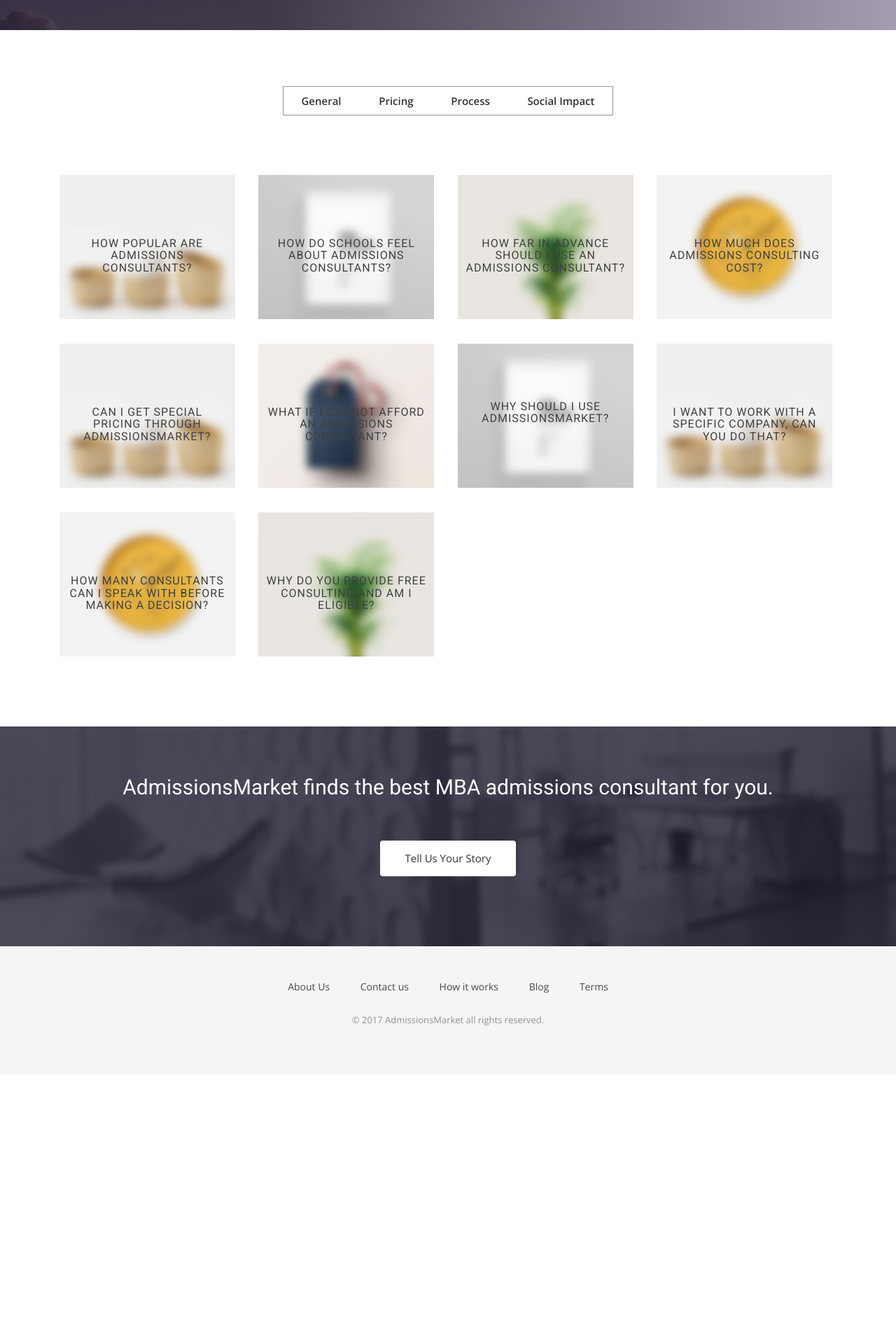
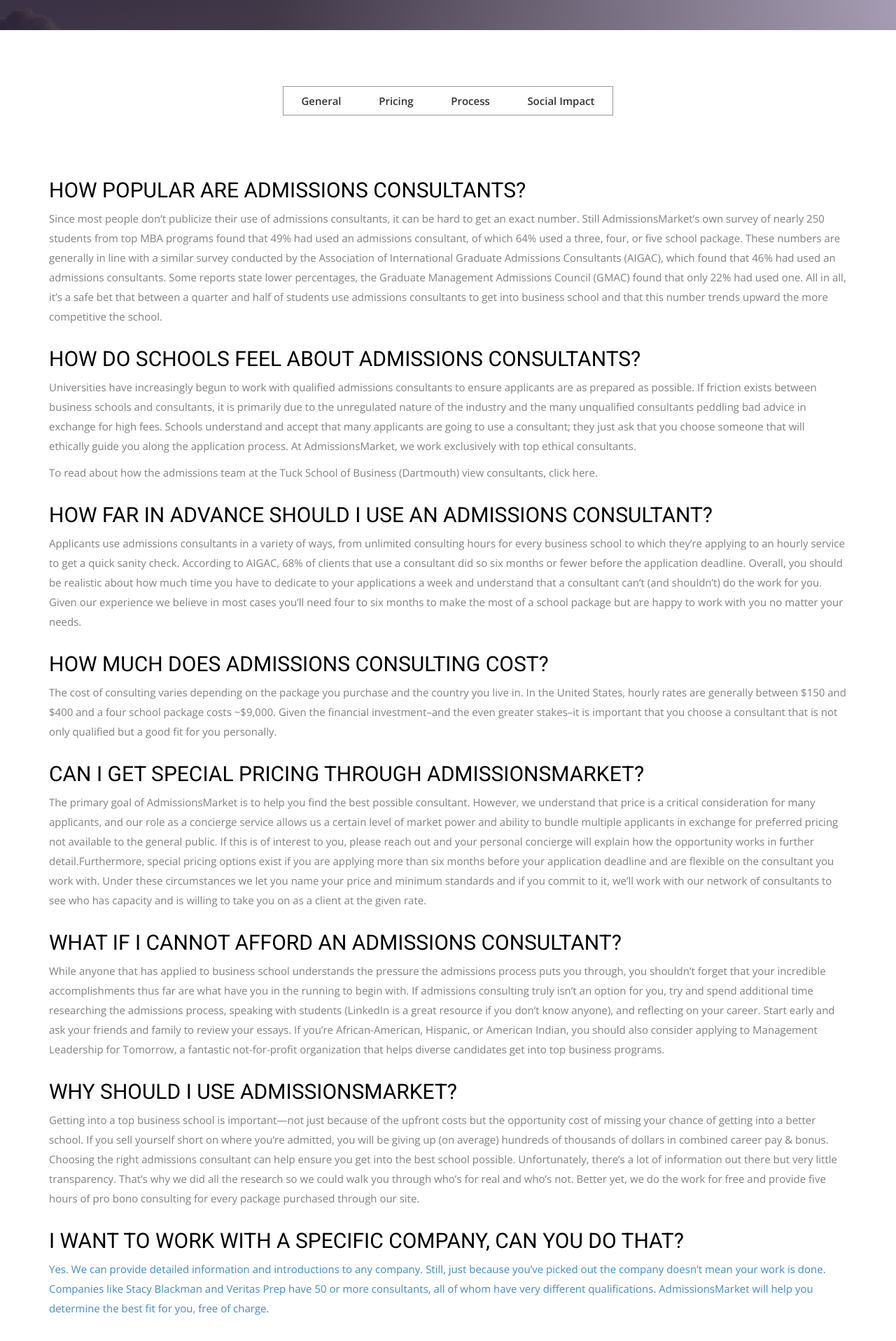
Before and after one commit to dsardi/Eric-Natelson.github.io, a Jekyll site: the page built from FAQ.html, in a window 1280 px wide. Shown: the part 379-2295 px from the top of the page at 70% size. Built offline with Jekyll 4.4.1, drawn with Linux system fonts in a browser that asks for light colours; nearby versions of some CDN libraries; some web fonts are replaced; before the commit the page ends 1914 px from its top, so only the background shows below that; some of the changed text lies outside the part shown.

Commit message:
Updated FAQ page with simple design

```diff
--- a/FAQ.html
+++ b/FAQ.html
@@ -31,169 +31,113 @@
                     <li class="filter" data-filter=".Social-Impact">Social Impact</li>
                 </ul>
               </div>
-              <div class="portfolio-contant">
                 <ul id="portfolio-contant-active">
                     <li class="mix General">
                       <a href="#">
-                        <img src="{{ site.baseurl }}/img/portfolio/work1.jpg" alt="">
                         <div class="overly">
                           <div class="position-center">
-                            <h2>HOW POPULAR ARE ADMISSIONS CONSULTANTS?</h2>
+                            <h2 style="color:black">HOW POPULAR ARE ADMISSIONS CONSULTANTS?</h2>
+                            <p style="color:grey">Since most people don’t publicize their use of admissions consultants, it can be hard to get an exact number. Still AdmissionsMarket’s own survey of nearly 250 students from top MBA programs found that 49% had used an admissions consultant, of which 64% used a three, four, or five school package. These numbers are generally in line with a similar survey conducted by the Association of International Graduate Admissions Consultants (AIGAC), which found that 46% had used an admissions consultants. Some reports state lower percentages, the Graduate Management Admissions Council (GMAC) found that only 22% had used one. All in all, it’s a safe bet that between a quarter and half of students use admissions consultants to get into business school and that this number trends upward the more competitive the school.</p>
                           </div>
                         </div>
                       </a>
                   </li>
                   <li class="mix General">
                     <a href="#">
-                      <img src="{{ site.baseurl }}/img/portfolio/work2.jpg" alt="">
                       <div class="overly">
                         <div class="position-center">
-                          <h2>HOW DO SCHOOLS FEEL ABOUT ADMISSIONS CONSULTANTS?</h2>
+                          <h2 style="color:black">HOW DO SCHOOLS FEEL ABOUT ADMISSIONS CONSULTANTS?</h2>
+                          <p style="color:grey">Universities have increasingly begun to work with qualified admissions consultants to ensure applicants are as prepared as possible. If friction exists between business schools and consultants, it is primarily due to the unregulated nature of the industry and the many unqualified consultants peddling bad advice in exchange for high fees. Schools understand and accept that many applicants are going to use a consultant; they just ask that you choose someone that will ethically guide you along the application process. At AdmissionsMarket, we work exclusively with top ethical consultants.</p><p style="color:grey">To read about how the admissions team at the Tuck School of Business (Dartmouth) view consultants, click here.</p>
                         </div>
                       </div>
                     </a>
                   </li>
                   <li class="mix General">
                     <a href="#">
-                      <img src="{{ site.baseurl }}/img/portfolio/work3.jpg" alt="">
                       <div class="overly">
                         <div class="position-center">
-                          <h2>HOW FAR IN ADVANCE SHOULD I USE AN ADMISSIONS CONSULTANT?</h2>
-                        </div>
-                      </div>
-
-                    </a>
-                  </li>
-                  <li class="mix Pricing">
-                    <a href="#">
-                      <img src="{{ site.baseurl }}/img/portfolio/work4.jpg" alt="">
-                      <div class="overly">
-                        <div class="position-center">
-                          <h2>HOW MUCH DOES ADMISSIONS CONSULTING COST?</h2>
+                          <h2 style="color:black">HOW FAR IN ADVANCE SHOULD I USE AN ADMISSIONS CONSULTANT?</h2>
+                          <p style="color:grey">Applicants use admissions consultants in a variety of ways, from unlimited consulting hours for every business school to which they’re applying to an hourly service to get a quick sanity check. According to AIGAC, 68% of clients that use a consultant did so six months or fewer before the application deadline. Overall, you should be realistic about how much time you have to dedicate to your applications a week and understand that a consultant can’t (and shouldn’t) do the work for you. Given our experience we believe in most cases you’ll need four to six months to make the most of a school package but are happy to work with you no matter your needs.</p>
                         </div>
                       </div>
                     </a>
                   </li>
                   <li class="mix Pricing">
                     <a href="#">
-                      <img src="{{ site.baseurl }}/img/portfolio/work1.jpg" alt="">
                       <div class="overly">
                         <div class="position-center">
-                          <h2>CAN I GET SPECIAL PRICING THROUGH ADMISSIONSMARKET?</h2>
+                          <h2 style="color:black">HOW MUCH DOES ADMISSIONS CONSULTING COST?</h2>
+                          <p style="color:grey">The cost of consulting varies depending on the package you purchase and the country you live in. In the United States, hourly rates are generally between $150 and $400 and a four school package costs ~$9,000. Given the financial investment–and the even greater stakes–it is important that you choose a consultant that is not only qualified but a good fit for you personally.</p>
                         </div>
                       </div>
                     </a>
                   </li>
                   <li class="mix Pricing">
                     <a href="#">
-                      <img src="{{ site.baseurl }}/img/portfolio/work6.jpg" alt="">
                       <div class="overly">
                         <div class="position-center">
-                          <h2>WHAT IF I CANNOT AFFORD AN ADMISSIONS CONSULTANT?</h2>
+                          <h2 style="color:black">CAN I GET SPECIAL PRICING THROUGH ADMISSIONSMARKET?</h2>
+                          <p style="color:grey">The primary goal of AdmissionsMarket is to help you find the best possible consultant. However, we understand that price is a critical consideration for many applicants, and our role as a concierge service allows us a certain level of market power and ability to bundle multiple applicants in exchange for preferred pricing not available to the general public. If this is of interest to you, please reach out and your personal concierge will explain how the opportunity works in further detail.Furthermore, special pricing options exist if you are applying more than six months before your application deadline and are flexible on the consultant you work with. Under these circumstances we let you name your price and minimum standards and if you commit to it, we’ll work with our network of consultants to see who has capacity and is willing to take you on as a client at the given rate.</p>
+                        </div>
+                      </div>
+                    </a>
+                  </li>
+                  <li class="mix Pricing">
+                    <a href="#">
+                      <div class="overly">
+                        <div class="position-center">
+                          <h2 style="color:black">WHAT IF I CANNOT AFFORD AN ADMISSIONS CONSULTANT?</h2>
+                          <p style="color:grey">While anyone that has applied to business school understands the pressure the admissions process puts you through, you shouldn’t forget that your incredible accomplishments thus far are what have you in the running to begin with. If admissions consulting truly isn’t an option for you, try and spend additional time researching the admissions process, speaking with students (LinkedIn is a great resource if you don’t know anyone), and reflecting on your career. Start early and ask your friends and family to review your essays. If you’re African-American, Hispanic, or American Indian, you should also consider applying to Management Leadership for Tomorrow, a fantastic not-for-profit organization that helps diverse candidates get into top business programs.</p>
                         </div>
                       </div>
                     </a>
                   </li>
                   <li class="mix Process">
                     <a href="#">
-                      <img src="{{ site.baseurl }}/img/portfolio/work2.jpg" alt="">
                       <div class="overly">
                         <div class="position-center">
-                          <h2>WHY SHOULD I USE ADMISSIONSMARKET?</h2>
+                          <h2 style="color:black">WHY SHOULD I USE ADMISSIONSMARKET?</h2>
+                          <p style="color:grey">Getting into a top business school is important—not just because of the upfront costs but the opportunity cost of missing your chance of getting into a better school. If you sell yourself short on where you’re admitted, you will be giving up (on average) hundreds of thousands of dollars in combined career pay & bonus. Choosing the right admissions consultant can help ensure you get into the best school possible. Unfortunately, there’s a lot of information out there but very little transparency. That’s why we did all the research so we could walk you through who’s for real and who’s not. Better yet, we do the work for free and provide five hours of pro bono consulting for every package purchased through our site.</p>
                         </div>
                       </div>
                     </a>
                   </li>
                   <li class="mix Process">
                     <a href="#">
-                      <img src="{{ site.baseurl }}/img/portfolio/work1.jpg" alt="">
                       <div class="overly">
                         <div class="position-center">
-                          <h2>I WANT TO WORK WITH A SPECIFIC COMPANY, CAN YOU DO THAT?</h2>
+                          <h2 style="color:black">I WANT TO WORK WITH A SPECIFIC COMPANY, CAN YOU DO THAT?</h2>
+                          <p>Yes. We can provide detailed information and introductions to any company. Still, just because you’ve picked out the company doesn’t mean your work is done. Companies like Stacy Blackman and Veritas Prep have 50 or more consultants, all of whom have very different qualifications. AdmissionsMarket will help you determine the best fit for you, free of charge.</p>
                         </div>
                       </div>
                     </a>
                   </li>
                   <li class="mix Process">
                     <a href="#">
-                      <img src="{{ site.baseurl }}/img/portfolio/work4.jpg" alt="">
                       <div class="overly">
                         <div class="position-center">
-                          <h2>HOW MANY CONSULTANTS CAN I SPEAK WITH BEFORE MAKING A DECISION?</h2>
+                          <h2 style="color:black">HOW MANY CONSULTANTS CAN I SPEAK WITH BEFORE MAKING A DECISION?</h2>
+                          <p style="color:grey">On average, our clients speak with fewer than two consultants prior to making their decision, but we won’t limit the number you speak with as we want you to be fully satisfied with your choice prior to making your investment.</p>
                         </div>
                       </div>
                     </a>
                   </li>
                   <li class="mix Social-Impact">
                     <a href="#">
-                      <img src="{{ site.baseurl }}/img/portfolio/work3.jpg" alt="">
                       <div class="overly">
                         <div class="position-center">
-                          <h2>WHY DO YOU PROVIDE FREE CONSULTING AND AM I ELIGIBLE?</h2>
+                          <h2 style="color:black">WHY DO YOU PROVIDE FREE CONSULTING AND AM I ELIGIBLE?</h2>
+                          <p style="color:grey">AdmissionsMarket was started by three co-founders passionate about education, mentorship and a desire to bring greater transparency and understanding to an industry shrouded in secrecy. We believe that in this highly competitive world people should use the resources at their disposal to get ahead. However we’re also aware that many can’t afford a consultant and want to make sure highly-qualified candidates without the same financial resources still get a chance to shine and be competitive at top schools. If you or someone you care about is a first-generation college applicant, coming from an underrepresented minority background, or you feel may qualify for pro bono consulting for other reasons, please reach out to impact@admissionsmarket.com.</p>
                         </div>
                       </div>
                     </a>
                   </li>
                 </ul>
-              </div>
             </div>
           </div>
         </div>
     </div>
 </section>
-
-
-<!-- Clients Logo Section Start -->
-<!--
-<section id="clients-logo-section">
-  <div class="container">
-    <div class="row">
-      <div class="col-md-12">
-        <div class="block">
-          <div id="clients-logo" class="owl-carousel">
-            <div class="clients-logo-img">
-              <img src="{{ site.baseurl }}/img/clients/clients-logo1.png" alt="Features">
-            </div>
-            <div class="clients-logo-img">
-              <img src="{{ site.baseurl }}/img/clients/clients-logo2.png" alt="Features">
-            </div>
-            <div class="clients-logo-img">
-              <img src="{{ site.baseurl }}/img/clients/clients-logo3.png" alt="Features">
-            </div>
-            <div class="clients-logo-img">
-              <img src="{{ site.baseurl }}/img/clients/clients-logo4.png" alt="Features">
-            </div>
-            <div class="clients-logo-img">
-              <img src="{{ site.baseurl }}/img/clients/clients-logo5.png" alt="Features">
-            </div>
-            <div class="clients-logo-img">
-              <img src="{{ site.baseurl }}/img/clients/clients-logo3.png" alt="Features">
-            </div>
-            <div class="clients-logo-img">
-              <img src="{{ site.baseurl }}/img/clients/clients-logo2.png" alt="Features">
-            </div>
-            <div class="clients-logo-img">
-              <img src="{{ site.baseurl }}/img/clients/clients-logo5.png" alt="Features">
-            </div>
-            <div class="clients-logo-img">
-              <img src="{{ site.baseurl }}/img/clients/clients-logo1.png" alt="Features">
-            </div>
-            <div class="clients-logo-img">
-              <img src="{{ site.baseurl }}/img/clients/clients-logo4.png" alt="Features">
-            </div>
-            <div class="clients-logo-img">
-              <img src="{{ site.baseurl }}/img/clients/clients-logo5.png" alt="Features">
-            </div>
-            <div class="clients-logo-img">
-              <img src="{{ site.baseurl }}/img/clients/clients-logo3.png" alt="Features">
-            </div>
-          </div>
-        </div>
-      </div>
-    </div>
-  </div>
-</section>
--->
 
 <!-- Call to action Start -->
 
--- a/css/airspace.css
+++ b/css/airspace.css
@@ -525,6 +525,7 @@
 }
 #portfolio-work .block .portfolio-contant ul li a p {
   font-size: 15px;
+  color: grey;
 }
 #portfolio-work .block .portfolio-contant ul li a span {
   font-style: italic;
@@ -535,7 +536,7 @@
   width: 100%;
   height: auto;
 }
-/*
+
 #portfolio-work .block .portfolio-contant .overly {
   position: absolute;
   top: 0;
@@ -549,9 +550,10 @@
   transition: .3s all;
   text-align: center;
 }
-*/
+
 #portfolio-work .block .portfolio-contant .position-center {
   position: absolute;
+  color: black;
   top: 4%;
   left: 0%;
   -webkit-transform: translate(0%, 50%);
```
